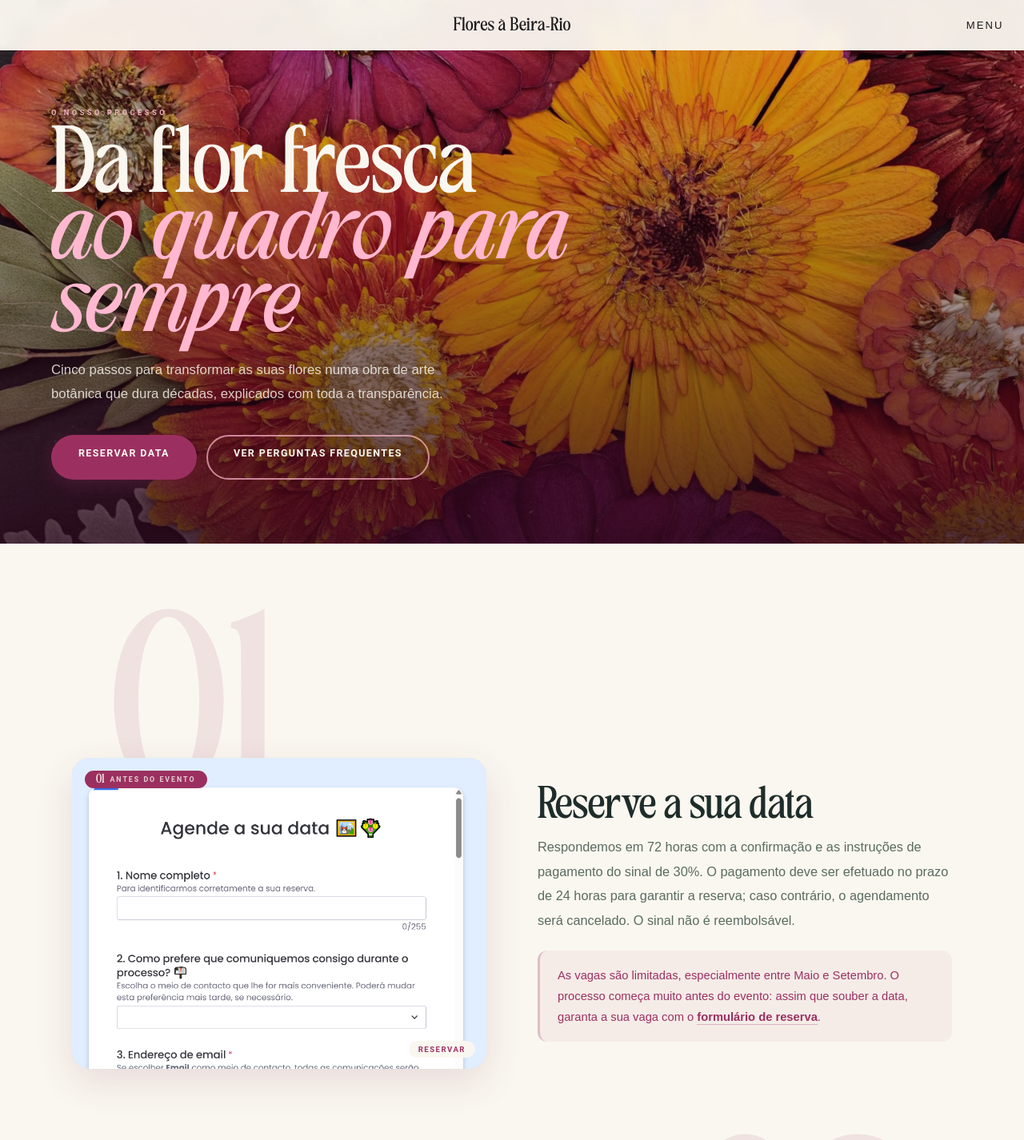
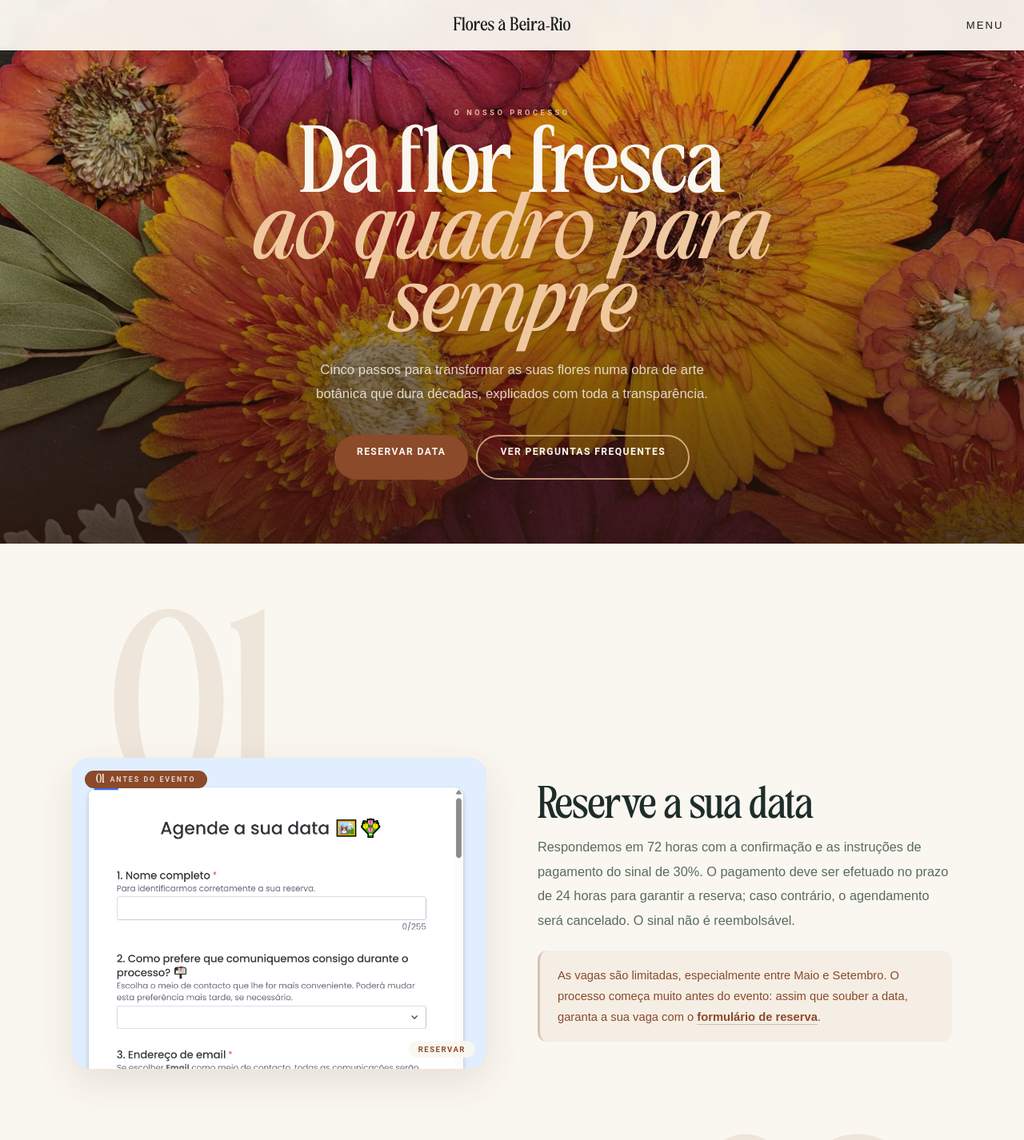
Before and after one commit to floresabeirario/fbr-website, a Next.js app: page /como-funciona in a window 1280 px wide. Shown: the top 1426 px of the page at 80% size. Built offline with nearby package versions, Linux system fonts and the light colour scheme; a web font is replaced by a local one.

Commit message:
Update ComoFuncionaClient.jsx

```diff
--- a/app/como-funciona/ComoFuncionaClient.jsx
+++ b/app/como-funciona/ComoFuncionaClient.jsx
@@ -47,7 +47,7 @@ const STEPS = [
     noteJsx: (
       <>
         As vagas são limitadas, especialmente entre Maio e Setembro. O processo começa muito antes do evento: assim que souber a data, garanta a sua vaga com o{" "}
-        <a href={FORM_URL} target="_blank" rel="noopener noreferrer" style={{ color: "#9B3060", fontWeight: 600, textDecoration: "none", borderBottom: "1px solid rgba(155,48,96,0.3)", paddingBottom: "1px" }}>
+        <a href={FORM_URL} target="_blank" rel="noopener noreferrer" style={{ color: "#8B4A2A", fontWeight: 600, textDecoration: "none", borderBottom: "1px solid rgba(139,74,42,0.3)", paddingBottom: "1px" }}>
           formulário de reserva
         </a>.
       </>
@@ -63,7 +63,7 @@ const STEPS = [
     body: "Depois do dia do evento, as flores têm de chegar até nós o mais frescas possível, preferencialmente em 1 a 3 dias, no máximo 5. Enquanto aguarda, mantenha as flores num vaso com água fresca longe do sol e do calor. O pagamento de 40% da encomenda será solicitado após recebermos as flores.",
     noteJsx: (
       <>
-        <strong style={{ display: "block", marginBottom: "10px", color: "#9B3060", fontSize: "0.88rem" }}>Três opções de entrega:</strong>
+        <strong style={{ display: "block", marginBottom: "10px", color: "#8B4A2A", fontSize: "0.88rem" }}>Três opções de entrega:</strong>
         <div style={{ display: "flex", flexDirection: "column", gap: "8px" }}>
           {[
             { label: "Entrega em mãos", desc: "Gratuitamente no nosso atelier em Coimbra, mediante agendamento." },
@@ -71,7 +71,7 @@ const STEPS = [
             { label: "Recolha no evento", desc: "Deslocamo-nos ao local do evento, mediante orçamento e disponibilidade." },
           ].map((item, i) => (
             <div key={i} style={{ display: "flex", gap: "8px", alignItems: "flex-start" }}>
-              <span style={{ color: "#9B3060", fontWeight: 700, flexShrink: 0, fontSize: "0.88rem", marginTop: "1px" }}>+</span>
+              <span style={{ color: "#8B4A2A", fontWeight: 700, flexShrink: 0, fontSize: "0.88rem", marginTop: "1px" }}>+</span>
               <p style={{ margin: 0, fontSize: "0.88rem", lineHeight: 1.65, color: "#5A4050" }}>
                 <strong>{item.label}:</strong> {item.desc}
               </p>
@@ -111,14 +111,14 @@ const STEPS = [
     body: "Antes do envio ou da recolha, será solicitado o pagamento da 3.ª e última prestação, 30% do valor total. O quadro inclui instruções de cuidados para garantir a sua durabilidade.",
     noteJsx: (
       <>
-        <strong style={{ display: "block", marginBottom: "10px", color: "#9B3060", fontSize: "0.88rem" }}>Com o quadro pronto, tem duas opções:</strong>
+        <strong style={{ display: "block", marginBottom: "10px", color: "#8B4A2A", fontSize: "0.88rem" }}>Com o quadro pronto, tem duas opções:</strong>
         <div style={{ display: "flex", flexDirection: "column", gap: "8px" }}>
           {[
             { label: "Envio pelos CTT", desc: "Receberá um número de rastreamento assim que a encomenda for enviada." },
             { label: "Recolha no atelier", desc: "Agende um horário para recolha em Coimbra." },
           ].map((item, i) => (
             <div key={i} style={{ display: "flex", gap: "8px", alignItems: "flex-start" }}>
-              <span style={{ color: "#9B3060", fontWeight: 700, flexShrink: 0, fontSize: "0.88rem", marginTop: "1px" }}>+</span>
+              <span style={{ color: "#8B4A2A", fontWeight: 700, flexShrink: 0, fontSize: "0.88rem", marginTop: "1px" }}>+</span>
               <p style={{ margin: 0, fontSize: "0.88rem", lineHeight: 1.65, color: "#5A4050" }}>
                 <strong>{item.label}:</strong> {item.desc}
               </p>
@@ -142,13 +142,13 @@ const Step = ({ step, index }) => {
   const isEven = index % 2 === 0;
 
   const photoInner = (
-    <div style={{ position: "relative", borderRadius: "clamp(14px,2.5vw,22px)", overflow: "hidden", backgroundColor: "#F2D6E4", boxShadow: "0 16px 48px rgba(100,20,60,0.12)" }}>
-      <div style={{ position: "absolute", top: "16px", left: "16px", zIndex: 2, backgroundColor: "#9B3060", color: "#FAF7F0", padding: "5px 14px", borderRadius: "50px", display: "flex", alignItems: "center", gap: "7px" }}>
+    <div style={{ position: "relative", borderRadius: "clamp(14px,2.5vw,22px)", overflow: "hidden", backgroundColor: "#F2D6E4", boxShadow: "0 16px 48px rgba(100,60,30,0.12)" }}>
+      <div style={{ position: "absolute", top: "16px", left: "16px", zIndex: 2, backgroundColor: "#8B4A2A", color: "#FAF7F0", padding: "5px 14px", borderRadius: "50px", display: "flex", alignItems: "center", gap: "7px" }}>
         <span style={{ fontFamily: "'TAN-MEMORIES', serif", fontSize: "0.7rem", lineHeight: 1 }}>{step.n}</span>
         <span style={{ fontSize: "0.55rem", fontWeight: 700, letterSpacing: "2px", textTransform: "uppercase", fontFamily: "Roboto, sans-serif", opacity: 0.8 }}>{step.tag}</span>
       </div>
       {step.imgLink && (
-        <div style={{ position: "absolute", bottom: "14px", right: "14px", zIndex: 2, backgroundColor: "rgba(250,247,240,0.92)", color: "#9B3060", padding: "5px 12px", borderRadius: "50px", fontSize: "0.6rem", fontWeight: 700, letterSpacing: "1.5px", textTransform: "uppercase", fontFamily: "Roboto, sans-serif", backdropFilter: "blur(4px)" }}>
+        <div style={{ position: "absolute", bottom: "14px", right: "14px", zIndex: 2, backgroundColor: "rgba(250,247,240,0.92)", color: "#8B4A2A", padding: "5px 12px", borderRadius: "50px", fontSize: "0.6rem", fontWeight: 700, letterSpacing: "1.5px", textTransform: "uppercase", fontFamily: "Roboto, sans-serif", backdropFilter: "blur(4px)" }}>
           Reservar
         </div>
       )}
@@ -158,7 +158,7 @@ const Step = ({ step, index }) => {
 
   return (
     <article id={step.id} aria-labelledby={`${step.id}-title`} style={{ marginBottom: "clamp(64px,12vw,110px)" }}>
-      <div aria-hidden="true" style={{ fontFamily: "'TAN-MEMORIES', serif", fontSize: "clamp(5rem,18vw,14rem)", lineHeight: 0.85, color: "rgba(155,48,96,0.1)", userSelect: "none", pointerEvents: "none", marginBottom: "-2rem", paddingLeft: isEven ? "clamp(16px,5vw,48px)" : undefined, paddingRight: !isEven ? "clamp(16px,5vw,48px)" : undefined, textAlign: isEven ? "left" : "right" }}>
+      <div aria-hidden="true" style={{ fontFamily: "'TAN-MEMORIES', serif", fontSize: "clamp(5rem,18vw,14rem)", lineHeight: 0.85, color: "rgba(139,74,42,0.1)", userSelect: "none", pointerEvents: "none", marginBottom: "-2rem", paddingLeft: isEven ? "clamp(16px,5vw,48px)" : undefined, paddingRight: !isEven ? "clamp(16px,5vw,48px)" : undefined, textAlign: isEven ? "left" : "right" }}>
         {step.n}
       </div>
 
@@ -190,11 +190,11 @@ const Step = ({ step, index }) => {
             {step.body}
           </div>
           {(step.note || step.noteJsx) && (
-            <div style={{ padding: "clamp(14px,2vw,18px) clamp(16px,2.5vw,22px)", borderRadius: "12px", backgroundColor: "rgba(155,48,96,0.05)", borderLeft: "3px solid rgba(155,48,96,0.25)" }}>
+            <div style={{ padding: "clamp(14px,2vw,18px) clamp(16px,2.5vw,22px)", borderRadius: "12px", backgroundColor: "rgba(139,74,42,0.05)", borderLeft: "3px solid rgba(139,74,42,0.25)" }}>
               {step.noteJsx ? (
-                <div style={{ color: "#9B3060", lineHeight: 1.78, fontSize: "clamp(0.84rem,1.6vw,0.92rem)" }}>{step.noteJsx}</div>
+                <div style={{ color: "#8B4A2A", lineHeight: 1.78, fontSize: "clamp(0.84rem,1.6vw,0.92rem)" }}>{step.noteJsx}</div>
               ) : (
-                <p style={{ color: "#9B3060", lineHeight: 1.78, fontSize: "clamp(0.84rem,1.6vw,0.92rem)", margin: 0, fontStyle: "italic" }}>{step.note}</p>
+                <p style={{ color: "#8B4A2A", lineHeight: 1.78, fontSize: "clamp(0.84rem,1.6vw,0.92rem)", margin: 0, fontStyle: "italic" }}>{step.note}</p>
               )}
             </div>
           )}
@@ -236,32 +236,32 @@ export default function ComoFuncionaClient() {
           @media (min-width: 480px) { .cta-row { flex-direction: row; justify-content: center; align-items: center; } }
 
           .btn-primary {
-            display: inline-block; background: #9B3060; color: #FAF7F0;
-            padding: 15px 34px; border-radius: 100px; text-decoration: none;
-            font-weight: 600; font-size: 0.82rem; letter-spacing: 1.4px;
+            display: inline-block; background: #8B4A2A; color: #FAF7F0;
+            padding: 14px 28px; border-radius: 100px; text-decoration: none;
+            font-weight: 600; font-size: 0.76rem; letter-spacing: 1.4px;
             text-transform: uppercase; text-align: center;
-            box-shadow: 0 6px 22px rgba(155,48,96,0.28); transition: all 0.3s ease;
-            font-family: Roboto, sans-serif;
+            box-shadow: 0 6px 22px rgba(139,74,42,0.3); transition: all 0.3s ease;
+            font-family: Roboto, sans-serif; white-space: nowrap;
           }
-          .btn-primary:hover { background: #6B1E42; transform: translateY(-3px); }
+          .btn-primary:hover { background: #5C2E14; transform: translateY(-3px); }
 
           .btn-outline {
-            display: inline-block; border: 2px solid rgba(255,184,208,0.7); color: #FAF7F0;
-            padding: 13px 32px; border-radius: 100px; text-decoration: none;
-            font-weight: 600; font-size: 0.82rem; letter-spacing: 1.4px;
+            display: inline-block; border: 2px solid rgba(240,200,160,0.75); color: #FAF7F0;
+            padding: 12px 28px; border-radius: 100px; text-decoration: none;
+            font-weight: 600; font-size: 0.76rem; letter-spacing: 1.4px;
             text-transform: uppercase; text-align: center; transition: all 0.3s ease;
-            font-family: Roboto, sans-serif;
+            font-family: Roboto, sans-serif; white-space: nowrap;
           }
-          .btn-outline:hover { background: rgba(255,184,208,0.15); transform: translateY(-3px); }
+          .btn-outline:hover { background: rgba(240,200,160,0.15); transform: translateY(-3px); }
 
           .btn-outline-dark {
-            display: inline-block; border: 2px solid #9B3060; color: #9B3060;
-            padding: 13px 32px; border-radius: 100px; text-decoration: none;
-            font-weight: 600; font-size: 0.82rem; letter-spacing: 1.4px;
+            display: inline-block; border: 2px solid #8B4A2A; color: #8B4A2A;
+            padding: 12px 28px; border-radius: 100px; text-decoration: none;
+            font-weight: 600; font-size: 0.76rem; letter-spacing: 1.4px;
             text-transform: uppercase; text-align: center; transition: all 0.3s ease;
-            font-family: Roboto, sans-serif;
+            font-family: Roboto, sans-serif; white-space: nowrap;
           }
-          .btn-outline-dark:hover { background: #9B3060; color: #FAF7F0; transform: translateY(-3px); }
+          .btn-outline-dark:hover { background: #8B4A2A; color: #FAF7F0; transform: translateY(-3px); }
 
           .btn-wa {
             display: inline-flex; align-items: center; gap: 8px;
@@ -271,16 +271,16 @@ export default function ComoFuncionaClient() {
           }
           .btn-wa:hover { background: #1da851; transform: translateY(-3px); }
 
-          .eyebrow { display: block; font-size: 0.58rem; font-weight: 700; letter-spacing: 3.5px; text-transform: uppercase; color: #9B3060; margin-bottom: 12px; font-family: Roboto, sans-serif; }
-          .text-link { color: #9B3060; font-weight: 600; text-decoration: none; border-bottom: 1px solid rgba(155,48,96,0.3); padding-bottom: 1px; transition: border-color 0.2s ease; }
-          .text-link:hover { border-color: #9B3060; }
+          .eyebrow { display: block; font-size: 0.58rem; font-weight: 700; letter-spacing: 3.5px; text-transform: uppercase; color: #8B4A2A; margin-bottom: 12px; font-family: Roboto, sans-serif; }
+          .text-link { color: #8B4A2A; font-weight: 600; text-decoration: none; border-bottom: 1px solid rgba(139,74,42,0.3); padding-bottom: 1px; transition: border-color 0.2s ease; }
+          .text-link:hover { border-color: #8B4A2A; }
 
           [id^="passo-"] { scroll-margin-top: 100px; }
 
           @media (prefers-reduced-motion: reduce) {
             *, *::before, *::after { animation-duration: 0.01ms !important; transition-duration: 0.01ms !important; }
           }
-          a:focus-visible, button:focus-visible { outline: 3px solid #9B3060; outline-offset: 4px; border-radius: 4px; }
+          a:focus-visible, button:focus-visible { outline: 3px solid #8B4A2A; outline-offset: 4px; border-radius: 4px; }
         `,
         }} />
 
@@ -295,22 +295,22 @@ export default function ComoFuncionaClient() {
             aria-hidden="true"
             style={{ position: "absolute", inset: 0, width: "100%", height: "100%", objectFit: "cover", objectPosition: "center", zIndex: 0 }}
           />
-          <div style={{ position: "absolute", inset: 0, background: "linear-gradient(to top, rgba(40,5,25,0.80) 0%, rgba(40,5,25,0.40) 50%, rgba(40,5,25,0.15) 100%)", zIndex: 1 }} />
+          <div style={{ position: "absolute", inset: 0, background: "linear-gradient(to top, rgba(40,20,10,0.80) 0%, rgba(40,20,10,0.40) 50%, rgba(40,20,10,0.15) 100%)", zIndex: 1 }} />
 
-          <div style={{ position: "relative", zIndex: 2, width: "100%", padding: "clamp(80px,12vw,130px) clamp(20px,5vw,64px) clamp(52px,8vw,80px)" }}>
-            <div style={{ maxWidth: "700px" }}>
+          <div style={{ position: "relative", zIndex: 2, width: "100%", padding: "clamp(80px,12vw,130px) clamp(20px,5vw,64px) clamp(52px,8vw,80px)", display: "flex", justifyContent: "center" }}>
+            <div style={{ maxWidth: "680px", textAlign: "center", width: "100%" }}>
               <motion.div initial={{ opacity: 0, y: 22 }} animate={{ opacity: 1, y: 0 }} transition={{ duration: 0.8, ease: [0.16, 1, 0.3, 1] }}>
-                <span style={{ display: "block", fontSize: "0.58rem", fontWeight: 700, letterSpacing: "3.5px", textTransform: "uppercase", color: "rgba(255,190,210,0.9)", marginBottom: "14px", fontFamily: "Roboto, sans-serif" }}>O nosso processo</span>
+                <span style={{ display: "block", fontSize: "0.58rem", fontWeight: 700, letterSpacing: "3.5px", textTransform: "uppercase", color: "rgba(240,200,160,0.9)", marginBottom: "14px", fontFamily: "Roboto, sans-serif" }}>O nosso processo</span>
                 <h1 style={{ fontFamily: "'TAN-MEMORIES', serif", fontSize: "clamp(2.6rem,8vw,5.2rem)", color: "#FAF7F0", margin: "0 0 clamp(16px,2.5vw,22px)", lineHeight: 1.0 }}>
                   Da flor fresca<br />
-                  <em style={{ fontStyle: "italic", color: "#FFB8D0" }}>ao quadro para sempre</em>
+                  <em style={{ fontStyle: "italic", color: "#F0C8A0" }}>ao quadro para sempre</em>
                 </h1>
-                <p style={{ color: "rgba(250,247,240,0.82)", fontSize: "clamp(0.93rem,1.9vw,1.05rem)", lineHeight: 1.8, maxWidth: "520px", margin: "0 0 clamp(28px,4vw,36px)" }}>
+                <p style={{ color: "rgba(250,247,240,0.82)", fontSize: "clamp(0.93rem,1.9vw,1.05rem)", lineHeight: 1.8, maxWidth: "520px", margin: "0 auto clamp(28px,4vw,36px)" }}>
                   Cinco passos para transformar as suas flores numa obra de arte botânica que dura décadas, explicados com toda a transparência.
                 </p>
-                <div style={{ display: "flex", flexWrap: "wrap", gap: "clamp(8px,1.5vw,12px)", alignItems: "center" }}>
-                  <a href={FORM_URL} target="_blank" rel="noopener noreferrer" className="btn-primary" style={{ fontSize: "0.78rem" }}>Reservar Data</a>
-                  <a href="/perguntas-frequentes" className="btn-outline" style={{ fontSize: "0.78rem" }}>Ver Perguntas Frequentes</a>
+                <div style={{ display: "flex", flexWrap: "wrap", gap: "10px", alignItems: "center", justifyContent: "center" }}>
+                  <a href={FORM_URL} target="_blank" rel="noopener noreferrer" className="btn-primary">Reservar Data</a>
+                  <a href="/perguntas-frequentes" className="btn-outline">Ver Perguntas Frequentes</a>
                 </div>
               </motion.div>
             </div>
@@ -327,7 +327,7 @@ export default function ComoFuncionaClient() {
         </section>
 
         {/* O QUE ESTÁ INCLUÍDO */}
-        <section aria-label="O que está incluído" style={{ padding: "clamp(52px,8vw,84px) clamp(20px,5vw,48px)", background: "linear-gradient(180deg, #F9EDF3 0%, #FAF7F0 100%)" }}>
+        <section aria-label="O que está incluído" style={{ padding: "clamp(52px,8vw,84px) clamp(20px,5vw,48px)", background: "linear-gradient(180deg, #F5EDE0 0%, #FAF7F0 100%)" }}>
           <div style={{ maxWidth: "900px", margin: "0 auto" }}>
             <motion.div initial={{ opacity: 0, y: 16 }} whileInView={{ opacity: 1, y: 0 }} viewport={{ once: true }} style={{ textAlign: "center", marginBottom: "clamp(28px,5vw,48px)" }}>
               <span className="eyebrow">Sem surpresas</span>
@@ -335,11 +335,11 @@ export default function ComoFuncionaClient() {
             </motion.div>
             <div className="included-grid">
               {INCLUDED.map((item, i) => (
-                <motion.div key={i} initial={{ opacity: 0, y: 14 }} whileInView={{ opacity: 1, y: 0 }} viewport={{ once: true }} transition={{ delay: i * 0.07, duration: 0.6 }} style={{ backgroundColor: "#fff", borderRadius: "14px", padding: "clamp(16px,2.5vw,22px)", border: "1px solid rgba(155,48,96,0.09)", boxShadow: "0 3px 14px rgba(100,20,60,0.05)", display: "flex", gap: "14px", alignItems: "flex-start" }}>
+                <motion.div key={i} initial={{ opacity: 0, y: 14 }} whileInView={{ opacity: 1, y: 0 }} viewport={{ once: true }} transition={{ delay: i * 0.07, duration: 0.6 }} style={{ backgroundColor: "#fff", borderRadius: "14px", padding: "clamp(16px,2.5vw,22px)", border: "1px solid rgba(139,74,42,0.09)", boxShadow: "0 3px 14px rgba(100,60,30,0.05)", display: "flex", gap: "14px", alignItems: "flex-start" }}>
                   <div style={{ flexShrink: 0, marginTop: "2px" }}>
                     <svg width="18" height="18" viewBox="0 0 20 20" fill="none" aria-hidden="true">
-                      <circle cx="10" cy="10" r="10" fill="rgba(155,48,96,0.1)" />
-                      <path d="M6 10l3 3 5-5" stroke="#9B3060" strokeWidth="1.8" strokeLinecap="round" strokeLinejoin="round" />
+                      <circle cx="10" cy="10" r="10" fill="rgba(139,74,42,0.1)" />
+                      <path d="M6 10l3 3 5-5" stroke="#8B4A2A" strokeWidth="1.8" strokeLinecap="round" strokeLinejoin="round" />
                     </svg>
                   </div>
                   <div>
@@ -357,19 +357,19 @@ export default function ComoFuncionaClient() {
         </section>
 
         {/* PAGAMENTO */}
-        <section aria-label="Pagamento em três prestações" style={{ padding: "clamp(52px,8vw,84px) clamp(20px,5vw,48px)", background: "linear-gradient(135deg, #2D1020 0%, #6B1E42 100%)" }}>
+        <section aria-label="Pagamento em três prestações" style={{ padding: "clamp(52px,8vw,84px) clamp(20px,5vw,48px)", background: "linear-gradient(135deg, #2D1A08 0%, #5C2E14 100%)" }}>
           <div style={{ maxWidth: "820px", margin: "0 auto" }}>
             <motion.div initial={{ opacity: 0, y: 20 }} whileInView={{ opacity: 1, y: 0 }} viewport={{ once: true }} transition={{ duration: 0.75 }}>
               <div style={{ textAlign: "center", marginBottom: "clamp(28px,5vw,48px)" }}>
-                <span style={{ display: "block", fontSize: "0.58rem", fontWeight: 700, letterSpacing: "3.5px", textTransform: "uppercase", color: "#FFB8D0", marginBottom: "12px", fontFamily: "Roboto, sans-serif" }}>Transparência total</span>
+                <span style={{ display: "block", fontSize: "0.58rem", fontWeight: 700, letterSpacing: "3.5px", textTransform: "uppercase", color: "#F0C8A0", marginBottom: "12px", fontFamily: "Roboto, sans-serif" }}>Transparência total</span>
                 <h2 style={{ fontFamily: "'TAN-MEMORIES', serif", fontSize: "clamp(1.7rem,4vw,2.8rem)", color: "#FAF7F0", margin: "0 0 12px", lineHeight: 1.1 }}>Pagamento em três momentos</h2>
                 <p style={{ color: "rgba(250,247,240,0.6)", fontSize: "clamp(0.88rem,1.8vw,0.96rem)", lineHeight: 1.8, maxWidth: "440px", margin: "0 auto" }}>Para não pesar no orçamento, o valor é repartido ao longo do processo.</p>
               </div>
               <div style={{ display: "grid", gridTemplateColumns: "repeat(3, 1fr)", gap: "clamp(8px,2vw,16px)" }}>
                 {[
-                  { pct: "30%", label: "Na reserva", desc: "Sinal que garante a sua vaga. Não reembolsável.", c: "#FFB8D0" },
-                  { pct: "40%", label: "Início do trabalho", desc: "Quando as flores chegam e iniciamos a prensagem.", c: "#F4A0B8" },
-                  { pct: "30%", label: "Antes da entrega", desc: "Após aprovação da composição e antes de enviarmos o quadro.", c: "#E880A0" },
+                  { pct: "30%", label: "Na reserva", desc: "Sinal que garante a sua vaga. Não reembolsável.", c: "#F0C8A0" },
+                  { pct: "40%", label: "Início do trabalho", desc: "Quando as flores chegam e iniciamos a prensagem.", c: "#E8B080" },
+                  { pct: "30%", label: "Antes da entrega", desc: "Após aprovação da composição e antes de enviarmos o quadro.", c: "#D09060" },
                 ].map((p, i) => (
                   <div key={i} style={{ backgroundColor: "rgba(250,247,240,0.06)", borderRadius: "clamp(12px,2vw,18px)", padding: "clamp(16px,2.5vw,26px) clamp(12px,2vw,18px)", border: "1px solid rgba(250,247,240,0.09)", textAlign: "center" }}>
                     <span style={{ display: "block", fontFamily: "'TAN-MEMORIES', serif", fontSize: "clamp(1.8rem,4.5vw,2.8rem)", color: p.c, lineHeight: 1, marginBottom: "6px" }}>{p.pct}</span>
@@ -383,15 +383,15 @@ export default function ComoFuncionaClient() {
         </section>
 
         {/* CTA FINAL */}
-        <section aria-label="Reservar preservação" style={{ padding: "clamp(60px,10vw,100px) clamp(20px,5vw,48px)", background: "linear-gradient(140deg, #F9EDF3 0%, #FAF7F0 55%, #F5E8F0 100%)", textAlign: "center" }}>
+        <section aria-label="Reservar preservação" style={{ padding: "clamp(60px,10vw,100px) clamp(20px,5vw,48px)", background: "linear-gradient(140deg, #F5EDE0 0%, #FAF7F0 55%, #F0E8D8 100%)", textAlign: "center" }}>
           <motion.div initial={{ opacity: 0, y: 20 }} whileInView={{ opacity: 1, y: 0 }} viewport={{ once: true }} transition={{ duration: 0.75 }} style={{ maxWidth: "620px", margin: "0 auto" }}>
-            <div aria-hidden="true" style={{ width: "44px", height: "1px", margin: "0 auto 28px", background: "linear-gradient(to right, transparent, #9B3060, transparent)" }} />
+            <div aria-hidden="true" style={{ width: "44px", height: "1px", margin: "0 auto 28px", background: "linear-gradient(to right, transparent, #8B4A2A, transparent)" }} />
             <span className="eyebrow">Pronta para começar?</span>
             <h2 style={{ fontFamily: "'TAN-MEMORIES', serif", fontSize: "clamp(2rem,5.5vw,3.5rem)", color: "#1E2D2A", margin: "0 0 16px", lineHeight: 1.1 }}>Reserve a sua vaga hoje</h2>
             <p style={{ color: "#5A6B60", lineHeight: 1.88, fontSize: "clamp(0.9rem,2vw,1rem)", margin: "0 0 10px" }}>
               As vagas esgotam com muita antecedência, especialmente em época de casamentos.
             </p>
-            <p style={{ color: "#9B3060", lineHeight: 1.75, fontSize: "clamp(0.85rem,1.8vw,0.94rem)", margin: "0 0 34px", fontStyle: "italic" }}>
+            <p style={{ color: "#8B4A2A", lineHeight: 1.75, fontSize: "clamp(0.85rem,1.8vw,0.94rem)", margin: "0 0 34px", fontStyle: "italic" }}>
               As suas flores só vivem dias, mas o quadro pode durar décadas. Não deixe para depois o que só pode ser feito agora.
             </p>
             <div className="cta-row" style={{ marginBottom: "28px" }}>
```
